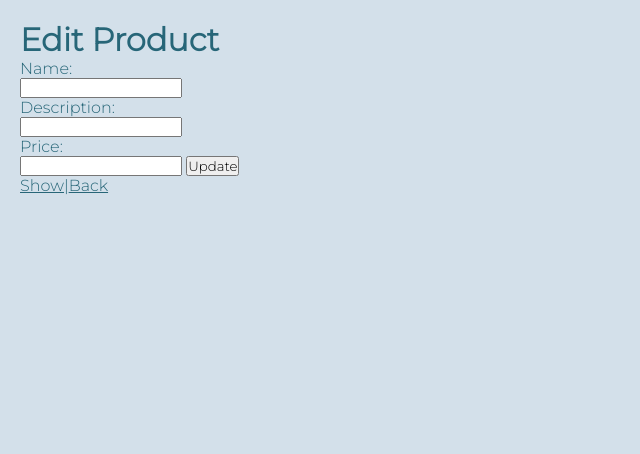
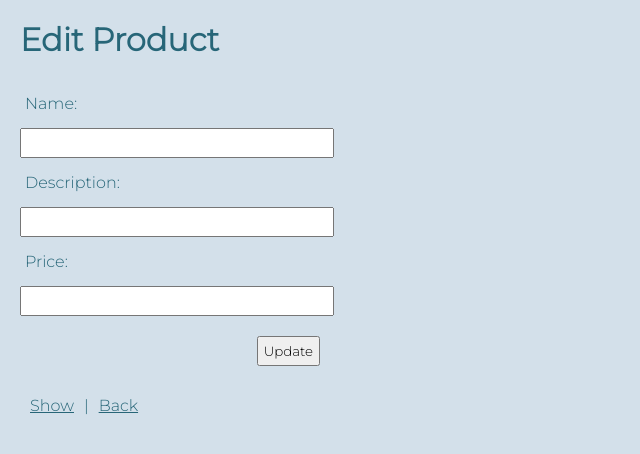
Before and after one commit to patrickaviel/semi-resful_routes, a CodeIgniter app: the page made by application/views/edit.php in a window 1280 px wide. Shown: the top 454 px of the page, without its empty margins (0-640 px from the left). Run offline with CodeIgniter, Linux system fonts and the light colour scheme; data that the repository does not hold is empty.

Commit message:
Form validations

```diff
--- a/application/config/routes.php
+++ b/application/config/routes.php
@@ -55,5 +55,6 @@ $route['new'] = 'products/new';
 $route['edit'] = 'products/edit';
 $route['create'] = 'products/create';
 $route['update'] = 'products/update';
+$route['show/(:any)'] = 'products/show/$1';
 $route['404_override'] = '';
 $route['translate_uri_dashes'] = FALSE;
--- a/application/views/edit.php
+++ b/application/views/edit.php
@@ -5,7 +5,7 @@
     <meta http-equiv="X-UA-Compatible" content="IE=edge">
     <meta name="viewport" content="width=device-width, initial-scale=1.0">
     <title>Document</title>
-    <link rel="stylesheet" href="<?=base_url();?>/assets/css/style.css">
+    <link rel="stylesheet" href="<?=base_url();?>/assets/css/edit_style.css">
 </head>
 <body>
     <div class="main-container">
@@ -20,7 +20,12 @@
             <input type="text" name="price" value="<?= $product['price'] ?>">
             <input type="submit" value="Update">
         </form>
-        <a href="products/update/<?= $product['id']?>">Show</a>|<a href="<?=base_url()?>">Back</a>
+        <?php echo $this->session->flashdata('update_product_success');  ?>
+        <?php echo $this->session->flashdata('update_product_error');  ?>
+        <div class="link">
+            <a href="/products/show/<?=$product['id']?>">Show</a>|<a href="<?=base_url()?>">Back</a>
+        </div>
+
     </div>
 </body>
 </html>
--- a/application/views/show.php
+++ b/application/views/show.php
@@ -21,7 +21,7 @@
             <p><?=$product['price']?></p>
         </div>
         <div class="links">
-            <a href="products/edit/<?=$product['id']?>">Edit</a>|<a href="<?=base_url();?>">Back</a>
+        <a href="/products/edit/<?=$product['id']?>">Edit</a>|<a href="<?=base_url();?>">Back</a>
         </div>
 
     </div>
--- /dev/null
+++ b/assets/css/edit_style.css
@@ -0,0 +1,52 @@
+@import url('https://fonts.googleapis.com/css2?family=Montserrat:wght@300&display=swap');
+*{
+    margin: 0;
+    padding: 0;
+    font-family: 'Montserrat', sans-serif;
+}
+body{
+    padding:20px;
+    background-color: #d3e0ea;
+    color: #276678;
+}
+.main-container{
+    width: 300px;
+}
+h1{
+    margin-bottom: 20px;
+}
+a{
+
+    color: #276678;
+    padding: 10px;
+}
+form{
+    width: inherit;
+}
+form, .label{
+    display: inline-block;
+    margin-bottom: 20px;
+    vertical-align: top;
+}
+form input{
+    display: block;
+}
+input,p{
+    margin: 10px 0;
+    padding:5px;
+}
+input[type="submit"]{
+    float: right;
+}
+input[type="text"]{
+    width: inherit;
+}
+.error{
+    color: red;
+}
+.success{
+    color: green;
+}
+.link{
+    display: block;
+}
```
Also changed, not shown: application/controllers/Products.php (+23 -14 lines).
